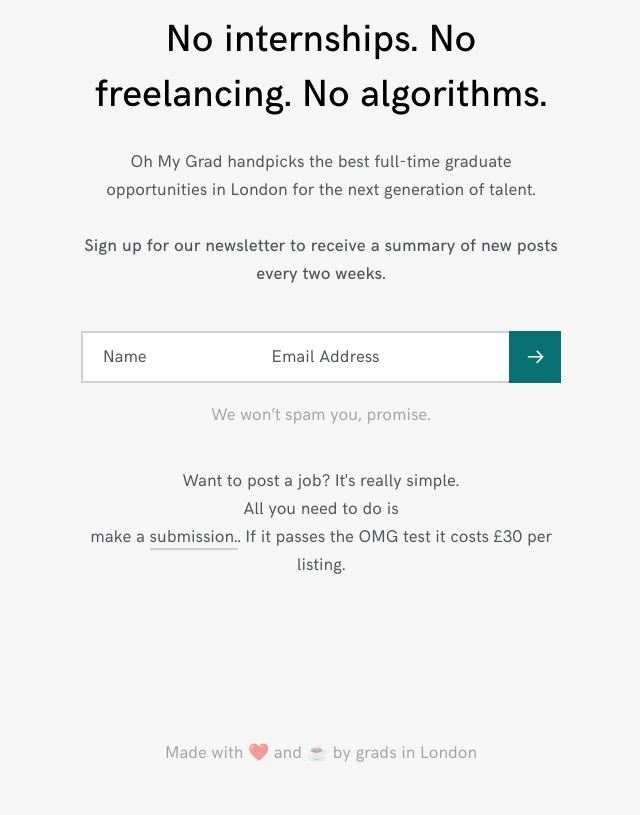
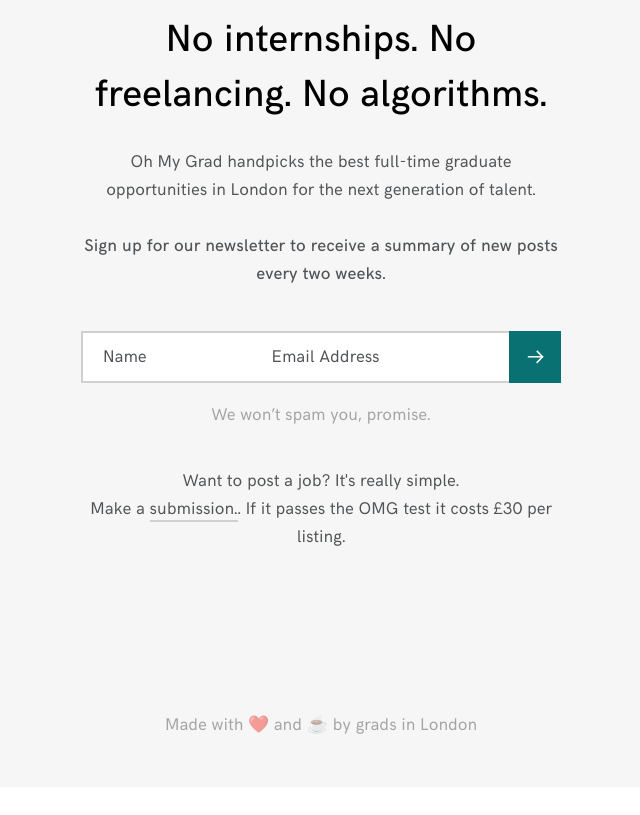
Before and after one commit to ohmygrad/ohmygrad.github.io, a plain HTML site: page index.html in a window 1280 px wide. Shown: the part 1220-2035 px from the top of the page, without its empty margins (319-959 px from the left). After the commit the page ends 2007 px from the top, so only its background shows below. Drawn offline with Linux system fonts and the light colour scheme.

Commit message:
Make a submission update text

```diff
--- a/index.html
+++ b/index.html
@@ -252,7 +252,7 @@
 						</form>
 				</div>
 				<span>We won’t spam you, promise.</span><br>
-				<p>Want to post a job? It's really simple. <br>All you need to do is <br>make a <a href="mailto:submission@ohmygrad.com?subject=Submission">submission.</a>. If it passes the OMG test it costs £30 per listing.</p>
+				<p>Want to post a job? It's really simple. <br>Make a <a href="mailto:submission@ohmygrad.com?subject=Submission">submission.</a>. If it passes the OMG test it costs £30 per listing.</p>
 		</div>
 </section>
 
```
